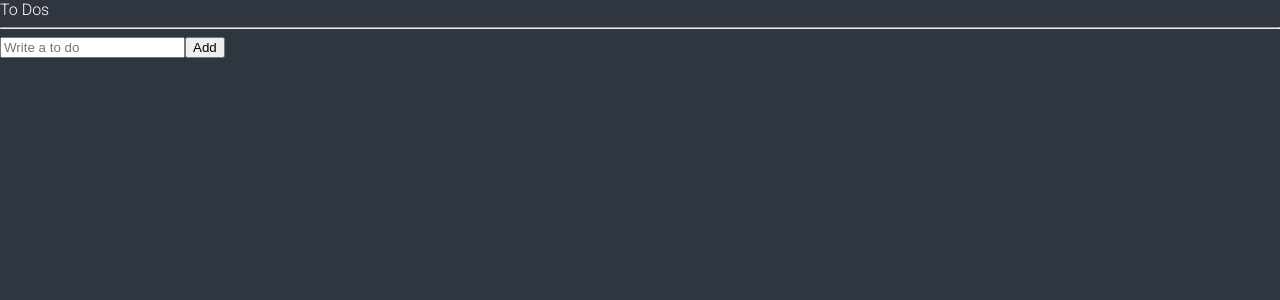
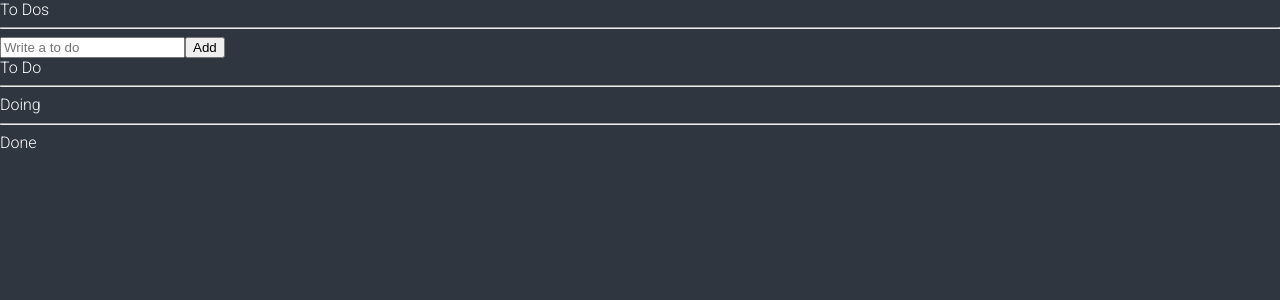
Before and after one commit to moztiq/react-masterclass-trello, a React (Create React App) app: page / in a window 1280 px wide. Shown: the top 300 px of the page. Built offline with nearby package versions, Linux system fonts and the light colour scheme.

Commit message:
selector one

```diff
--- a/src/atoms.ts
+++ b/src/atoms.ts
@@ -1,4 +1,4 @@
-import { atom } from 'recoil';
+import { atom, selector } from 'recoil';
 
 export interface IToDo {
   text: string;
@@ -10,3 +10,15 @@ export const toDoState = atom<IToDo[]>({
   key: 'toDo',
   default: [],
 });
+
+export const toDoSelector = selector({
+  key: 'toDoSelector',
+  get: ({ get }) => {
+    const toDos = get(toDoState);
+    return [
+      toDos.filter((toDo) => toDo.category === 'TO_DO'),
+      toDos.filter((toDo) => toDo.category === 'DOING'),
+      toDos.filter((toDo) => toDo.category === 'DONE'),
+    ];
+  },
+});
--- a/src/components/ToDoList.tsx
+++ b/src/components/ToDoList.tsx
@@ -1,17 +1,33 @@
 import CreateToDo from './CreateToDo';
 import ToDo from './ToDo';
 import { useRecoilValue } from 'recoil';
-import { toDoState } from '../atoms';
+import { toDoSelector, toDoState } from '../atoms';
 
 function ToDoList() {
-  const toDos = useRecoilValue(toDoState);
+  const [toDos, doings, dones] = useRecoilValue(toDoSelector);
+
   return (
     <div>
       <h1>To Dos</h1>
       <hr />
       <CreateToDo />
+      <h2>To Do</h2>
       <ul>
         {toDos.map((toDo) => (
+          <ToDo key={toDo.id} {...toDo} />
+        ))}
+      </ul>
+      <hr />
+      <h2>Doing</h2>
+      <ul>
+        {doings.map((toDo) => (
+          <ToDo key={toDo.id} {...toDo} />
+        ))}
+      </ul>
+      <hr />
+      <h2>Done</h2>
+      <ul>
+        {dones.map((toDo) => (
           <ToDo key={toDo.id} {...toDo} />
         ))}
       </ul>
```
